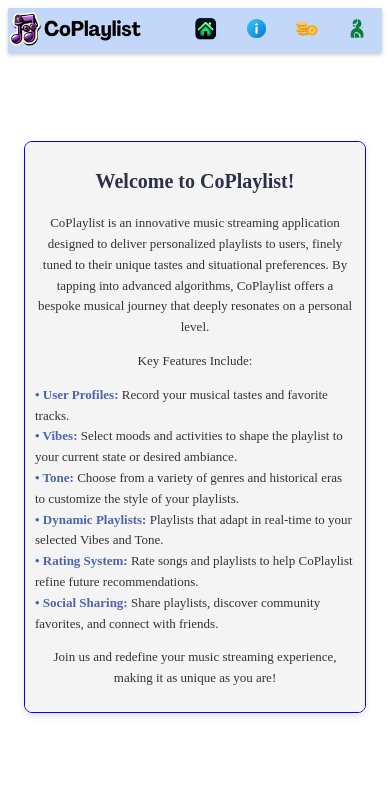
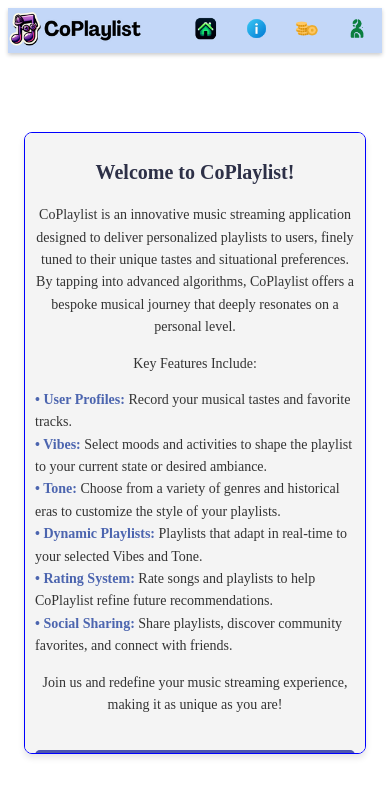
Before and after one commit to WuTangLan1/coplaylist, a Vue app: page / in a window 390 px wide. Shown: the top 796 px of the page. Built offline with nearby package versions, Linux system fonts and the light colour scheme; no server answers.

Commit message:
fixed font size on explanation and topheader

```diff
--- a/src/components/homeDir/explanationContainer.vue
+++ b/src/components/homeDir/explanationContainer.vue
@@ -35,8 +35,8 @@ export default {
   flex-direction: column;
   justify-content: space-between;
   max-width: 800px;
-  max-height: 550px;
-  margin: auto;
+  max-height: 600px;
+  margin: 0;
   padding: 20px;
   background: #F4F4F4;
   border-radius: 8px;
@@ -58,15 +58,15 @@ export default {
   }
 
   .explanation-content ul {
-  list-style-type: none; /* Removes default list styling */
-  padding-left: 0; /* Removes indentation */
-  margin-left: 0; /* Aligns with the paragraph text */
+  list-style-type: none;
+  padding-left: 0;
+  margin-left: 0;
 }
 
 .explanation-content li::before {
-  content: "• "; /* Adds a bullet point before each list item */
-  color: #4c65af; /* Same color as the strong elements for consistency */
-  font-weight: bold; /* Makes the bullet point bold */
+  content: "• ";
+  color: #4c65af;
+  font-weight: bold;
 }
 
   h1 {
@@ -103,13 +103,13 @@ export default {
   @media (max-width: 768px) {
 
   .explanation-content {
-    text-align: center; /* Center text for better readability on small screens */
+    text-align: center;
   }
 
   .explanation-content p,
   .explanation-content ul,
   .explanation-content li {
-    font-size: 14px; /* Adjust font size for small screens */
+    font-size: 16px;
   }
   .explanation-container {
       padding: 10px;
@@ -121,25 +121,24 @@ export default {
     }
 }
 
-/* Specific styles for very small viewports like 420px width */
 @media (max-width: 420px) {
   .explanation-container {
-    padding: 10px; /* Adjust padding for small screens */
+    padding: 10px;
   }
 
   .explanation-content h1 {
-    font-size: 20px; /* Adjust the header font size for small screens */
+    font-size: 20px;
   }
 
   .explanation-content p,
   .explanation-content ul,
   .explanation-content li {
-    font-size: 13px; /* Further adjust font size for very small screens */
+    font-size: 14px;
   }
 
   .next-button {
-    width: 100%; /* Make the button full-width for better accessibility */
-    padding: 12px 0; /* Adjust padding to be more proportionate */
+    width: 100%;
+    padding: 12px 0;
   }
 }
   </style>
--- a/src/components/homeDir/topHeader.vue
+++ b/src/components/homeDir/topHeader.vue
@@ -65,7 +65,7 @@ export default {
   width: 100%;
   color: black;
   box-shadow: 0 2px 4px rgba(0, 0, 0, 0.2);
-  margin-bottom: 1rem;
+  margin-bottom: 2rem;
 }
 
 .logo-container {
```
